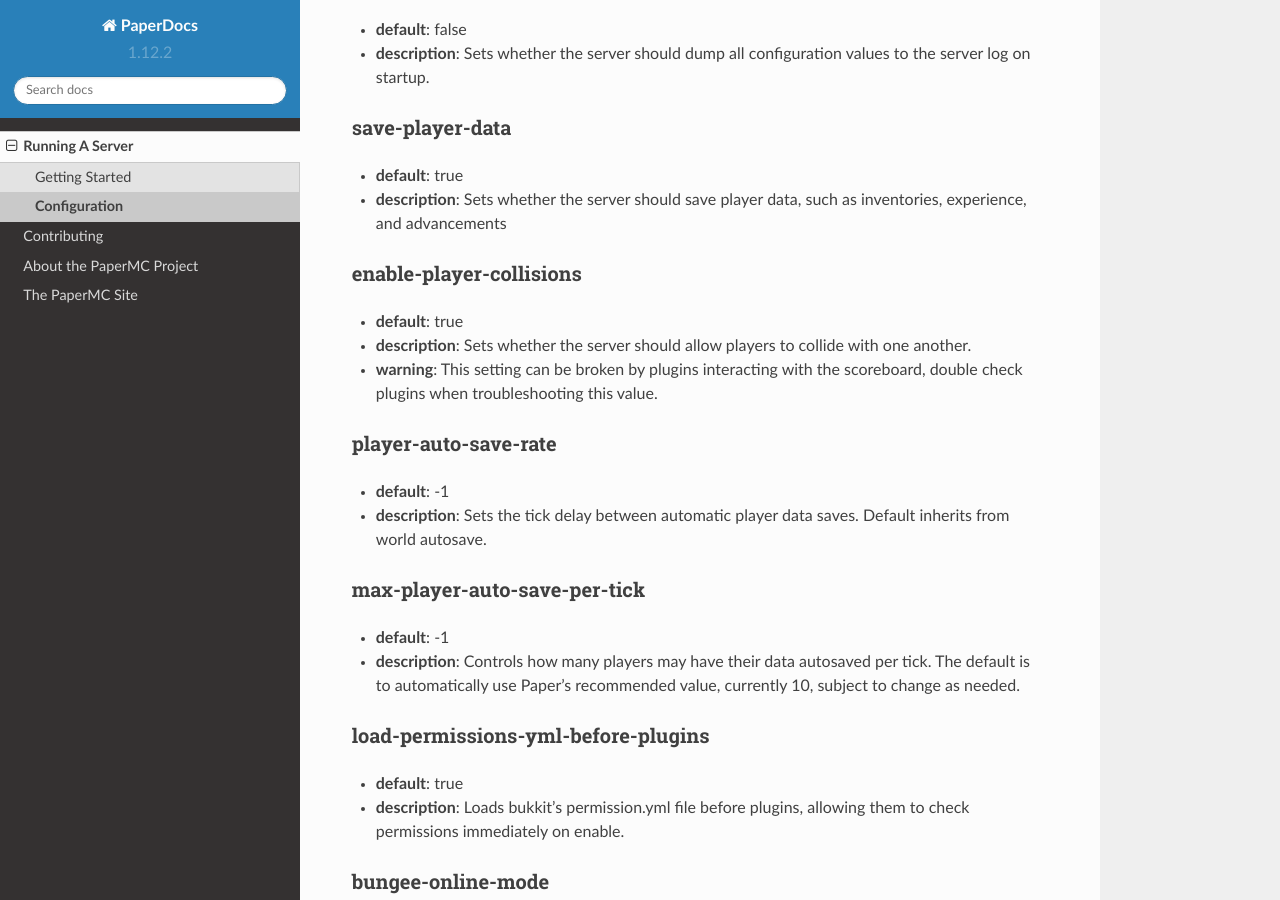
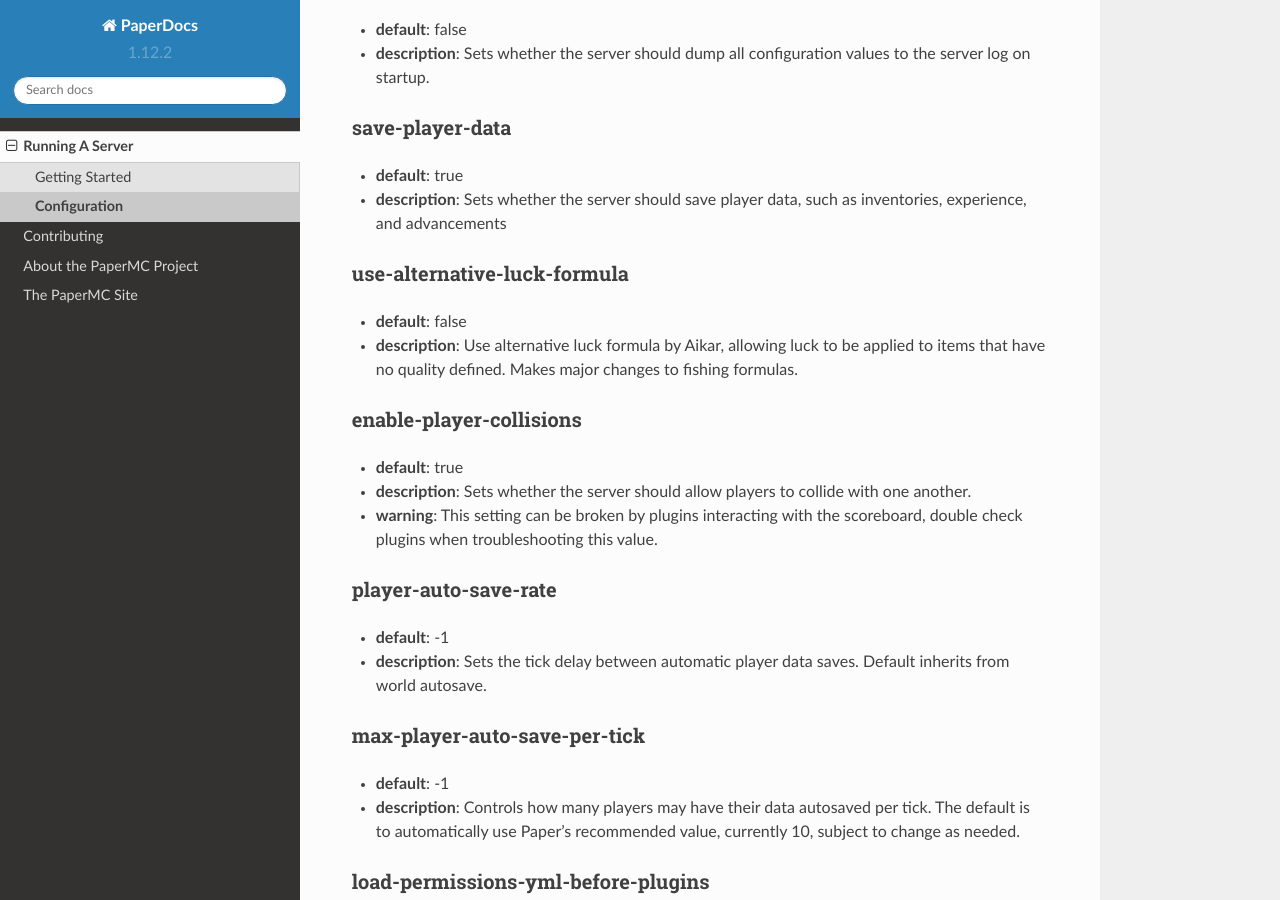
Before and after one commit to PaperMC/PaperDocs, a Sphinx documentation site: the page built from source/server/configuration.rst, in a window 1280 px wide and 900 px high, scrolled down 757 px. Built offline with Sphinx 7.4.7 and the Read the Docs theme 2.0.0, drawn with Linux system fonts in a browser that asks for light colours.

Commit message:
Add use-alternative-luck-formula configuration documentation
https://github.com/PaperMC/Paper/commit/50a23d5ea37936df573fcedc9d4a37a71ef148a3

```diff
--- a/source/server/configuration.rst
+++ b/source/server/configuration.rst
@@ -39,6 +39,13 @@
 * **default**: true
 * **description**: Sets whether the server should save player data, such as
   inventories, experience, and advancements
+
+use-alternative-luck-formula
+~~~~~~~~~~~~~~~~~~~~~~~~~~~~
+* **default**: false
+* **description**: Use alternative luck formula by Aikar, allowing luck to be
+  applied to items that have no quality defined. Makes major changes to fishing
+  formulas.
 
 enable-player-collisions
 ~~~~~~~~~~~~~~~~~~~~~~~~
```
